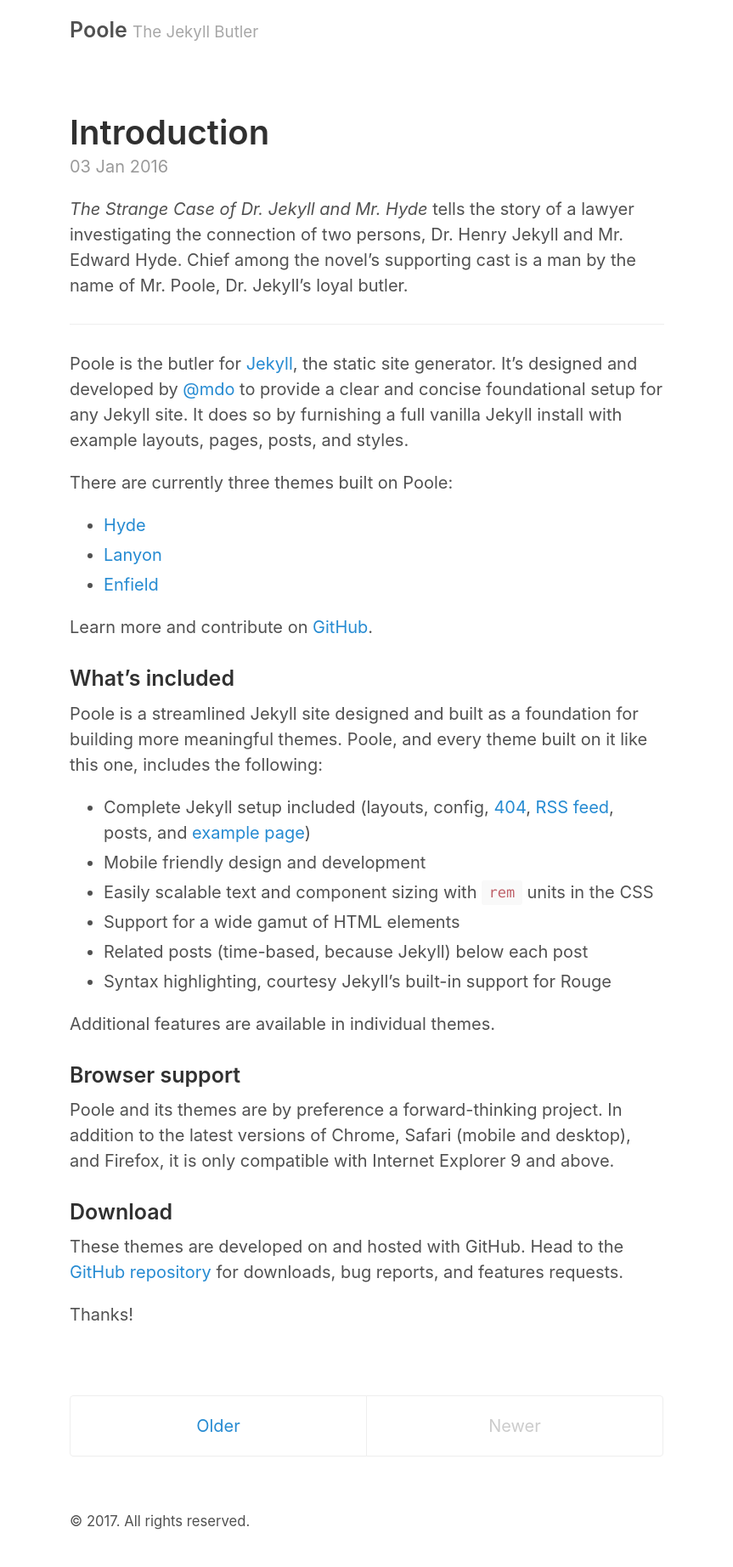
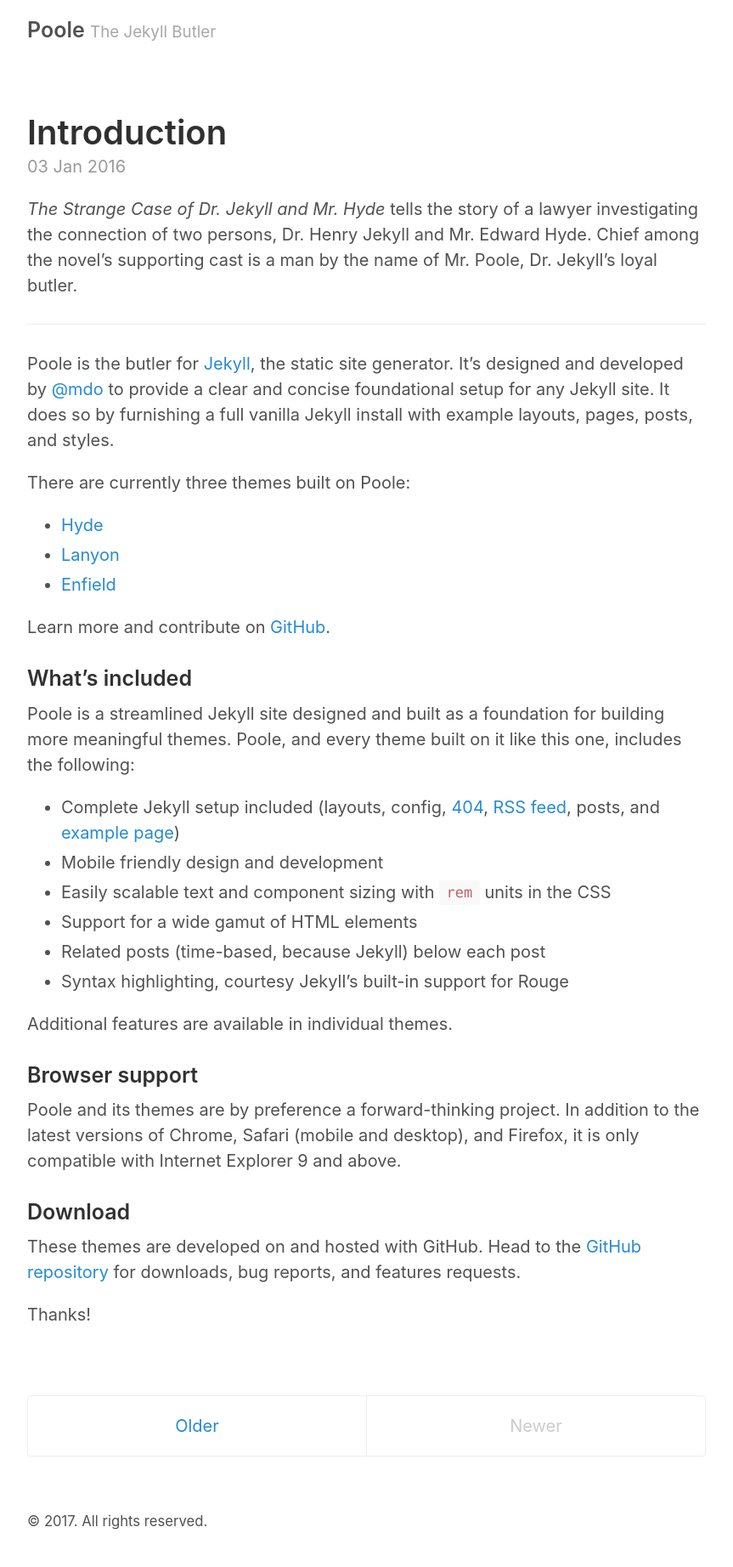
Before and after one commit to manbearwolf/poole, a Jekyll site: the page built from index.html, in a window 1280 px wide. Shown: the whole page at 85% size, without its empty margins (208-1071 px from the left). Built offline with Jekyll 4.4.1, drawn with Linux system fonts in a browser that asks for light colours; nearby versions of some CDN libraries; the list of posts is cut into pages by our own code.

Commit message:
bigger desktop

```diff
--- a/_config.yml
+++ b/_config.yml
@@ -5,8 +5,8 @@ permalink:           pretty
 title:               Poole
 tagline:             The Jekyll Butler
 url:                 "https://manbearwolf.github.io/"
-#baseurl:             "/poole2_site"
-baseurl:             "/poole"
+baseurl:             "/poole2_site"
+#baseurl:             "/poole"
 
 # Assets
 #
--- a/_sass/_layout.scss
+++ b/_sass/_layout.scss
@@ -3,7 +3,7 @@
 // Styles for managing the structural hierarchy of the site.
 
 .container {
-  max-width: 38rem;
+  max-width: 43rem;
   padding-left:  1.5rem;
   padding-right: 1.5rem;
   margin-left:  auto;
```
